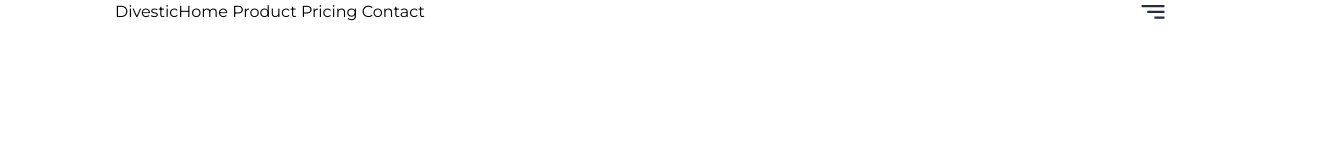
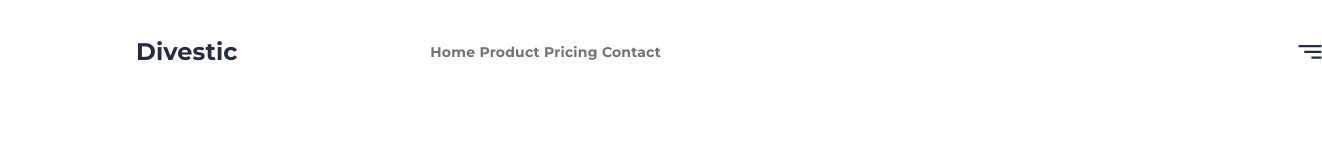
Before and after one commit to moudud-hoq/divestic, a website: page index.html in a window 1280 px wide. Shown: the whole page, 1322 px wide, since content can reach past the window. Drawn offline with Linux system fonts and the light colour scheme.

Commit message:
Header section Design Done

```diff
--- a/index.html
+++ b/index.html
@@ -8,33 +8,36 @@
 
     <title>Divestic</title>
 
-    <!-- Import Montserrat font from Google Fonts -->
+    <!-- Add Montserrat font from Google Fonts -->
     <link href="https://fonts.googleapis.com/css2?family=Montserrat:wght@400;700&display=swap" rel="stylesheet">
+
     <style>
+        /* Apply Montserrat font to the body */
         body {
             font-family: 'Montserrat', sans-serif;
         }
     </style>
+
 </head>
 
-<body class="max-w-[1440px]">
+<body class="max-w-[1440px] mx-auto">
     <!-- header and hero-->
-    <div class="hero">
+    <section class="hero">
         <div class="heroWrapper">
-            <div class="header w-[1050px] mx-auto">
-                <div class="headerWrapper flex justify-between items-center">
-                    <div class="logoAndMenu flex justify-between items-center">
+            <div class="header w-[1322px] mx-auto">
+                <div class="headerWrapper flex justify-between items-center w-full py-9">
+                    <div class="logoAndMenu flex justify-between items-center w-1/2 pl-[136px]">
                         <div class="logo">
-                            <h2>Divestic</h2>
+                            <h2 class="text-2xl font-bold leading-8 text-[#252B42] tracking-[0.1px]">Divestic</h2>
                         </div>
                         <div class="headerLinks">
-                            <a href="#">Home</a>
-                            <a href="#">Product</a>
-                            <a href="#">Pricing</a>
-                            <a href="#">Contact</a>
+                            <a href="#" class="text-sm font-semibold text-[#737373] leading-6 tracking-[0.2px]">Home</a>
+                            <a href="#" class="text-sm font-semibold text-[#737373] leading-6 tracking-[0.2px]">Product</a>
+                            <a href="#" class="text-sm font-semibold text-[#737373] leading-6 tracking-[0.2px]">Pricing</a>
+                            <a href="#" class="text-sm font-semibold text-[#737373] leading-6 tracking-[0.2px]">Contact</a>
                         </div>
                     </div>
-                    <div class="headerButton">
+                    <div class="headerButton w-1/2 flex justify-end items-center">
                         <a href="#"><svg xmlns="http://www.w3.org/2000/svg" width="24" height="14" viewBox="0 0 24 14"
                                 fill="none">
                                 <path
@@ -45,6 +48,7 @@
                 </div>
             </div>
         </div>
+    </section>
 
 </body>
 
```
Also changed, not shown: src/output.css.
